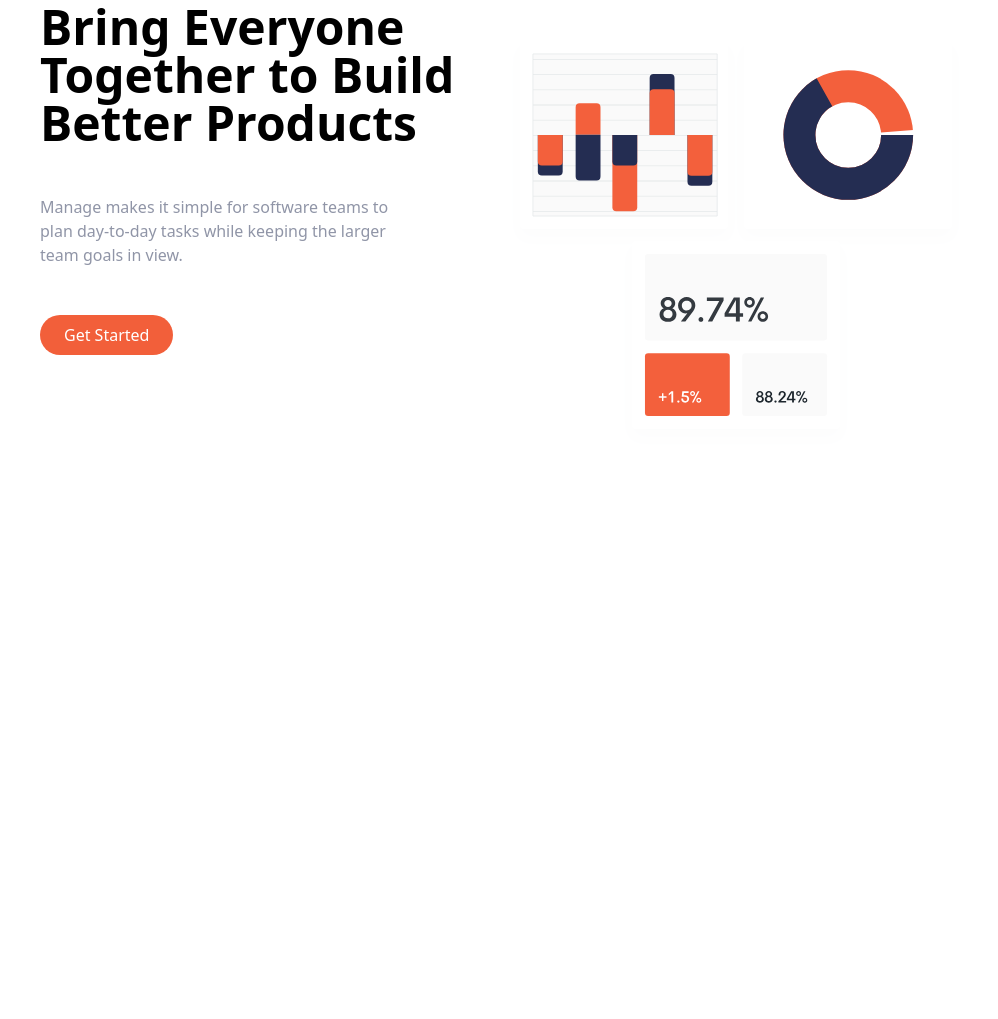
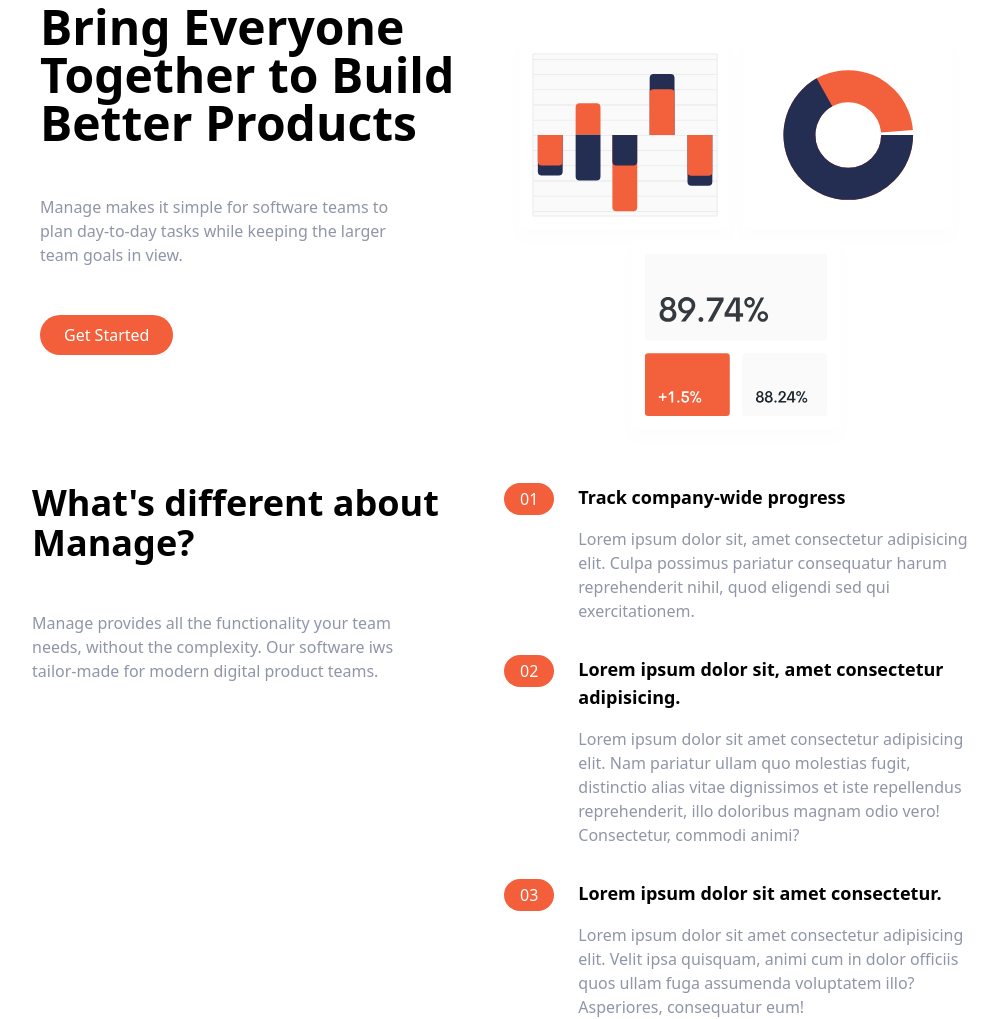
Before and after one commit to prashantpokhrel82/Manage, a website: page index.html in a window 1280 px wide. Shown: the part 125-1144 px from the top of the page, without its empty margins (136-1134 px from the left). Before the commit the page ends 800 px from the top, so only its background shows below. Drawn offline with Linux system fonts and the light colour scheme.

Commit message:
features section added

```diff
--- a/index.html
+++ b/index.html
@@ -64,5 +64,115 @@
         </div>
       </div>
     </section>
+
+    <!-- Features Section -->
+    <section id="features">
+      <!-- Flex Container -->
+      <div
+        class="container flex flex-col px-4 mx-auto space-y-12 md:space-y-0 md:flex-row"
+      >
+        <!-- What's Different -->
+        <div class="flex flex-col space-y-12 md:w-1/2">
+          <h2 class="max-w-md text-4xl font-bold text-center md:text-left">
+            What's different about Manage?
+          </h2>
+          <p class="max-w-sm text-center text-darkGrayishBlue md:text-left">
+            Manage provides all the functionality your team needs, without the
+            complexity. Our software iws tailor-made for modern digital product
+            teams.
+          </p>
+        </div>
+        <!-- Numbered List -->
+        <div class="flex flex-col space-y-8 md:w-1/2">
+          <!-- List Item 1 -->
+          <div
+            class="flex flex-col space-y-3 md:space-y-0 md:space-x-6 md:flex-row"
+          >
+            <!-- Heading -->
+            <div class="rounded-l-full bg-brightRedSupLight md:bg-transparent">
+              <div class="flex items-center space-x-2">
+                <div
+                  class="px-4 py-2 text-white rounded-full md:py-1 bg-brightRed"
+                >
+                  01
+                </div>
+                <h3 class="text-base font-bold md:mb-4 md:hidden">
+                  Track company-wide progress
+                </h3>
+              </div>
+            </div>
+            <div>
+              <h3 class="hidden mb-4 text-lg font-bold md:block">
+                Track company-wide progress
+              </h3>
+              <p class="text-darkGrayishBlue">
+                Lorem ipsum dolor sit, amet consectetur adipisicing elit. Culpa
+                possimus pariatur consequatur harum reprehenderit nihil, quod
+                eligendi sed qui exercitationem.
+              </p>
+            </div>
+          </div>
+
+          <!-- List Item 2 -->
+          <div
+            class="flex flex-col space-y-3 md:space-y-0 md:space-x-6 md:flex-row"
+          >
+            <!-- Heading -->
+            <div class="rounded-l-full bg-brightRedSupLight md:bg-transparent">
+              <div class="flex items-center space-x-2">
+                <div
+                  class="px-4 py-2 text-white rounded-full md:py-1 bg-brightRed"
+                >
+                  02
+                </div>
+                <h3 class="text-base font-bold md:mb-4 md:hidden">
+                  Lorem ipsum dolor sit amet consectetur adipisicing.
+                </h3>
+              </div>
+            </div>
+            <div>
+              <h3 class="hidden mb-4 text-lg font-bold md:block">
+                Lorem ipsum dolor sit, amet consectetur adipisicing.
+              </h3>
+              <p class="text-darkGrayishBlue">
+                Lorem ipsum dolor sit amet consectetur adipisicing elit. Nam
+                pariatur ullam quo molestias fugit, distinctio alias vitae
+                dignissimos et iste repellendus reprehenderit, illo doloribus
+                magnam odio vero! Consectetur, commodi animi?
+              </p>
+            </div>
+          </div>
+
+          <!-- List Item 3 -->
+          <div
+            class="flex flex-col space-y-3 md:space-y-0 md:space-x-6 md:flex-row"
+          >
+            <!-- Heading -->
+            <div class="rounded-l-full bg-brightRedSupLight md:bg-transparent">
+              <div class="flex items-center space-x-2">
+                <div
+                  class="px-4 py-2 text-white rounded-full md:py-1 bg-brightRed"
+                >
+                  03
+                </div>
+                <h3 class="text-base font-bold md:mb-4 md:hidden">
+                  Lorem ipsum dolor sit amet consectetur.
+                </h3>
+              </div>
+            </div>
+            <div>
+              <h3 class="hidden mb-4 text-lg font-bold md:block">
+                Lorem ipsum dolor sit amet consectetur.
+              </h3>
+              <p class="text-darkGrayishBlue">
+                Lorem ipsum dolor sit amet consectetur adipisicing elit. Velit
+                ipsa quisquam, animi cum in dolor officiis quos ullam fuga
+                assumenda voluptatem illo? Asperiores, consequatur eum!
+              </p>
+            </div>
+          </div>
+        </div>
+      </div>
+    </section>
   </body>
 </html>
```
Also changed, not shown: css/main.css.
